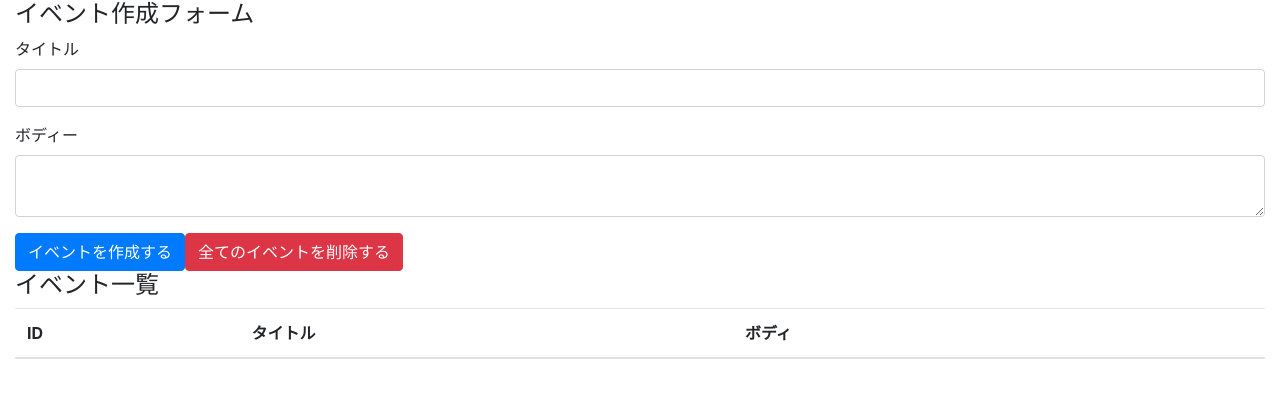
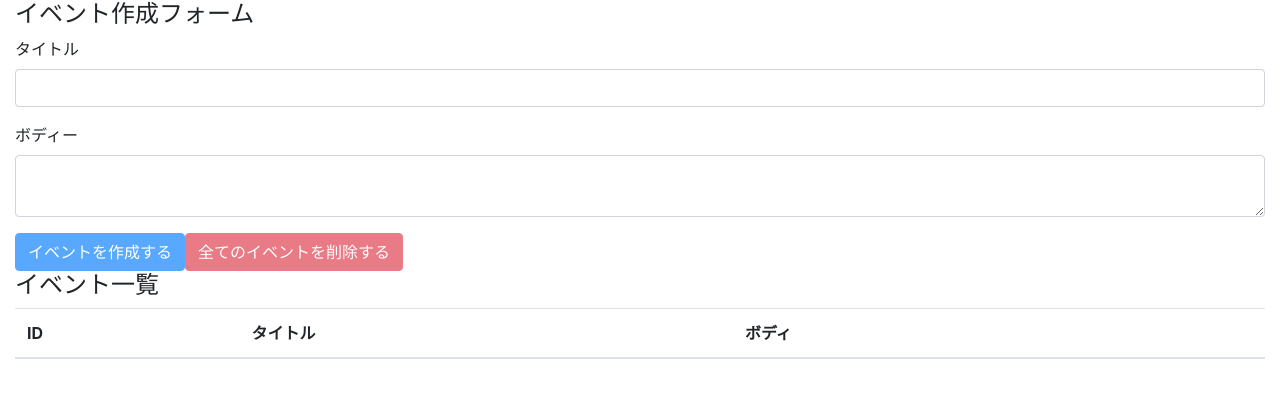
Before and after one commit to mirainonakamura/react-hooks, a React (Create React App) app: page / in a window 1280 px wide. Shown: the top 398 px of the page. Built offline with nearby package versions, Linux system fonts and the light colour scheme.

Commit message:
add delete function and console

```diff
--- a/src/components/App.js
+++ b/src/components/App.js
@@ -21,6 +21,15 @@
     setBody('')
   }
 
+  const deleteAllEvents = (e) => {
+    e.preventDefault()
+    if (window.confirm("全て削除してもよろしいでしょうか?")){
+      dispatch({type: 'DELETE_ALL_EVENTS'})
+    }
+  }
+
+  const unCreatable = title === '' || body === ''
+
   return (
     <div className="container-fluid">
       <h4>イベント作成フォーム</h4>
@@ -33,8 +42,8 @@
           <label htmlFor="forEventBody">ボディー</label>
           <textarea className="form-control" name="forEventBody" id="forEventBody" value={body} onChange={e => setBody(e.target.value)}/>
         </div>
-        <button className="btn btn-primary" onClick={addEvent}>イベントを作成する</button>
-        <button className="btn btn-danger">全てのイベントを削除する</button>
+        <button className="btn btn-primary" onClick={addEvent} disabled={unCreatable}>イベントを作成する</button>
+        <button className="btn btn-danger" onClick={deleteAllEvents} disabled={state.length === 0}>全てのイベントを削除する</button>
       </form>
 
       <h4>イベント一覧</h4>
--- a/src/components/Event.js
+++ b/src/components/Event.js
@@ -3,6 +3,9 @@
 const Event = ({dispatch, event}) => {
   const id = event.id
   const handleClickDeleteButton = () => {
+    if (window.confirm(`id:"+ ${id} + "のイベントを削除しますか?`)){
+      dispatch({type: 'DELETE_ALL_EVENTS'})
+    }
     dispatch({
       type: 'DELETE_EVENT',
       id
```
